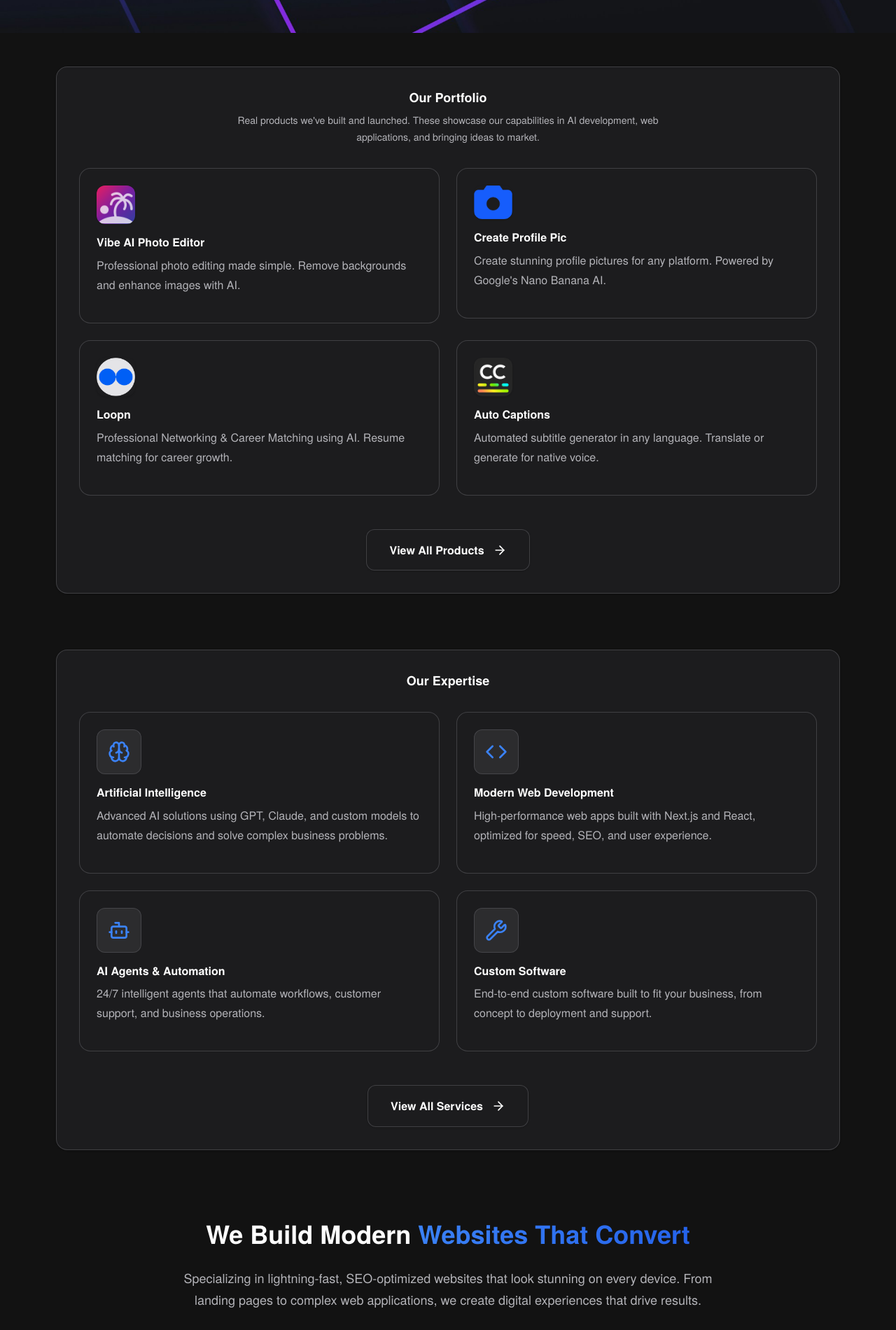
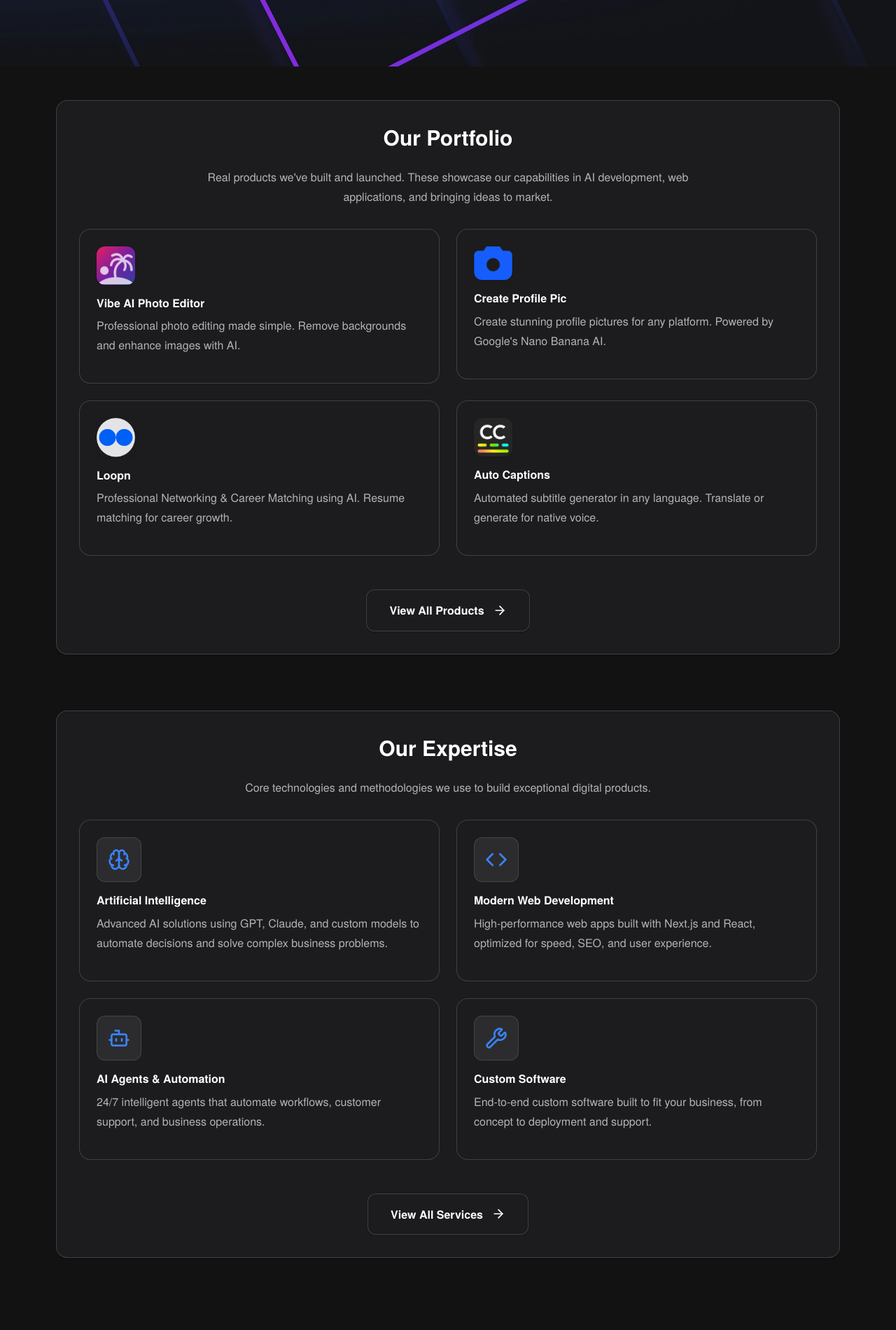
Before and after one commit to om202/NobleStack, a Next.js app: page / in a window 1280 px wide. Shown: the part 640-2540 px from the top of the page at 70% size. Built offline with nearby package versions, Linux system fonts and the light colour scheme.

Commit message:
style: Refine UI elements by adjusting heading sizes, section padding, component heights, and text colors for improved layout.

```diff
--- a/src/app/Home/L1.tsx
+++ b/src/app/Home/L1.tsx
@@ -43,7 +43,7 @@ export default function HeroSection() {
     <section className="min-h-screen">
       {/* Hero Section with Background - Full Width */}
       <div className="relative w-full overflow-hidden">
-        <div className="relative pt-32 pb-16 sm:pt-40 sm:pb-20 hero-gradient-bg">
+        <div className="relative pt-32 pb-16 sm:pt-40 sm:pb-20 md:pt-48 md:pb-24 hero-gradient-bg">
           {/* Content */}
           <div className="max-w-6xl mx-auto px-4">
             <div className="relative z-10">
@@ -114,10 +114,10 @@ export default function HeroSection() {
         <div className="bg-card-theme rounded-2xl p-6 sm:p-8 shadow-sm border border-theme mb-8">
           <header className="text-center mb-8">
 
-            <h2 className="text-lg font-bold text-main-theme">
+            <h2 className="text-2xl md:text-3xl font-bold text-main-theme mb-6">
               Our Portfolio
             </h2>
-            <p className="text-sm text-muted-theme mt-2 max-w-2xl mx-auto">
+            <p className="text-sm sm:text-base text-muted-theme max-w-3xl mx-auto">
               Real products we've built and launched. These showcase our capabilities in AI development, web applications, and bringing ideas to market.
             </p>
           </header>
@@ -192,9 +192,12 @@ export default function HeroSection() {
         <div className="bg-card-theme rounded-2xl p-6 sm:p-8 shadow-sm border border-theme">
           <header className="text-center mb-8">
 
-            <h2 className="text-lg font-bold text-main-theme">
+            <h2 className="text-2xl md:text-3xl font-bold text-main-theme mb-6">
               Our Expertise
             </h2>
+            <p className="text-sm sm:text-base text-muted-theme max-w-3xl mx-auto">
+              Core technologies and methodologies we use to build exceptional digital products.
+            </p>
           </header>
 
           <div className="grid grid-cols-1 md:grid-cols-2 gap-6">
--- a/src/app/Home/L3.tsx
+++ b/src/app/Home/L3.tsx
@@ -74,7 +74,7 @@ export default function AIServicesSection() {
   return (
     <section
       id="ai-services"
-      className="pt-2 pb-12 px-4 bg-card-theme"
+      className="py-12 px-4 bg-card-theme"
     >
       <div className="max-w-6xl mx-auto">
         {/* Header */}
--- a/src/components/AlbumArtServices.tsx
+++ b/src/components/AlbumArtServices.tsx
@@ -118,7 +118,7 @@ export default function AlbumArtServices({
 
   return (
     <div className="bg-card-theme rounded-2xl p-6 md:p-8 shadow-sm border border-theme overflow-hidden">
-      <div className="relative h-[600px] md:h-[650px] lg:h-[700px]">
+      <div className="relative min-h-[720px] md:min-h-[680px] lg:min-h-[700px]">
         <div className="absolute inset-0 flex items-center justify-center">
           {services.map((service, index) => {
             const Icon = ICON_MAP[service.icon] || SiReact;
@@ -132,7 +132,7 @@ export default function AlbumArtServices({
                 className="absolute transition-all duration-700 ease-in-out transform-gpu will-change-transform"
                 style={getCardStyle(index)}
               >
-                <div className="w-80 sm:w-72 md:w-96 lg:w-[420px] h-[500px] sm:h-[550px] md:h-[600px] lg:h-[650px] bg-subtle-theme rounded-2xl shadow-2xl border border-theme overflow-hidden transform-gpu">
+                <div className="w-80 sm:w-72 md:w-96 lg:w-[420px] min-h-[620px] sm:min-h-[580px] md:min-h-[600px] lg:min-h-[620px] bg-subtle-theme rounded-2xl shadow-2xl border border-theme overflow-hidden transform-gpu flex flex-col">
                   {/* Header Section */}
                   <div className="relative bg-subtle-hover p-6 sm:p-6 md:p-8 text-center overflow-hidden">
                     {/* Decorative Blur Elements */}
@@ -155,7 +155,7 @@ export default function AlbumArtServices({
                   </div>
 
                   {/* Features Section */}
-                  <div className="p-6 sm:p-6 md:p-8 flex-1 flex flex-col">
+                  <div className="pt-3 px-6 pb-6 sm:pt-3 sm:px-6 sm:pb-6 md:pt-4 md:px-8 md:pb-8 flex-1 flex flex-col">
                     <h4 className="text-base md:text-lg font-semibold text-main-theme mb-3 sm:mb-4 md:mb-6">
                       Key Technologies
                     </h4>
--- a/src/components/SectionHeader.tsx
+++ b/src/components/SectionHeader.tsx
@@ -24,10 +24,10 @@ export default function SectionHeader({
 }: SectionHeaderProps) {
     return (
         <header className={`text-center mb-8 ${className}`}>
-            <h2 className="text-3xl md:text-4xl font-bold mb-6 text-main-theme">
+            <h2 className="text-2xl md:text-3xl font-bold mb-6 text-main-theme">
                 {title}
                 {highlightedText && (
-                    <span className="text-gradient-blue"> {highlightedText}</span>
+                    <span className="text-main-theme"> {highlightedText}</span>
                 )}
             </h2>
             <p className="text-base sm:text-lg text-muted-theme max-w-3xl mx-auto mb-8">
```
